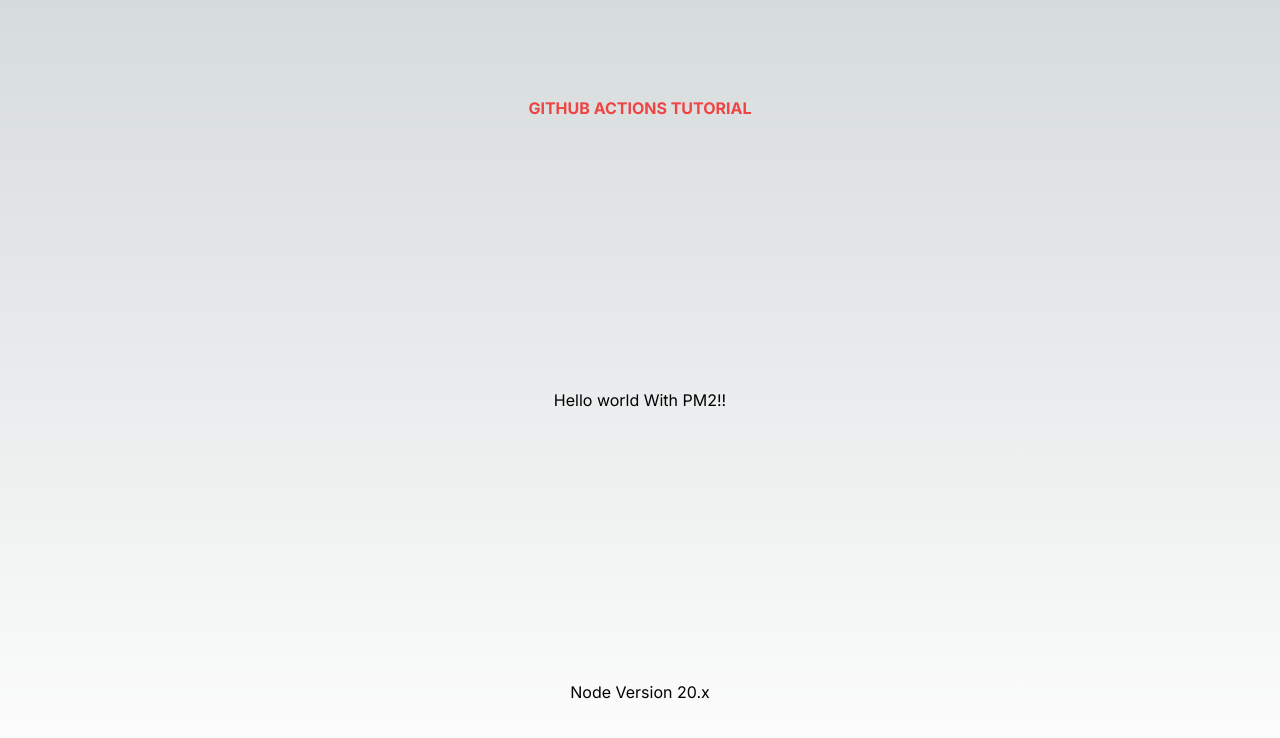
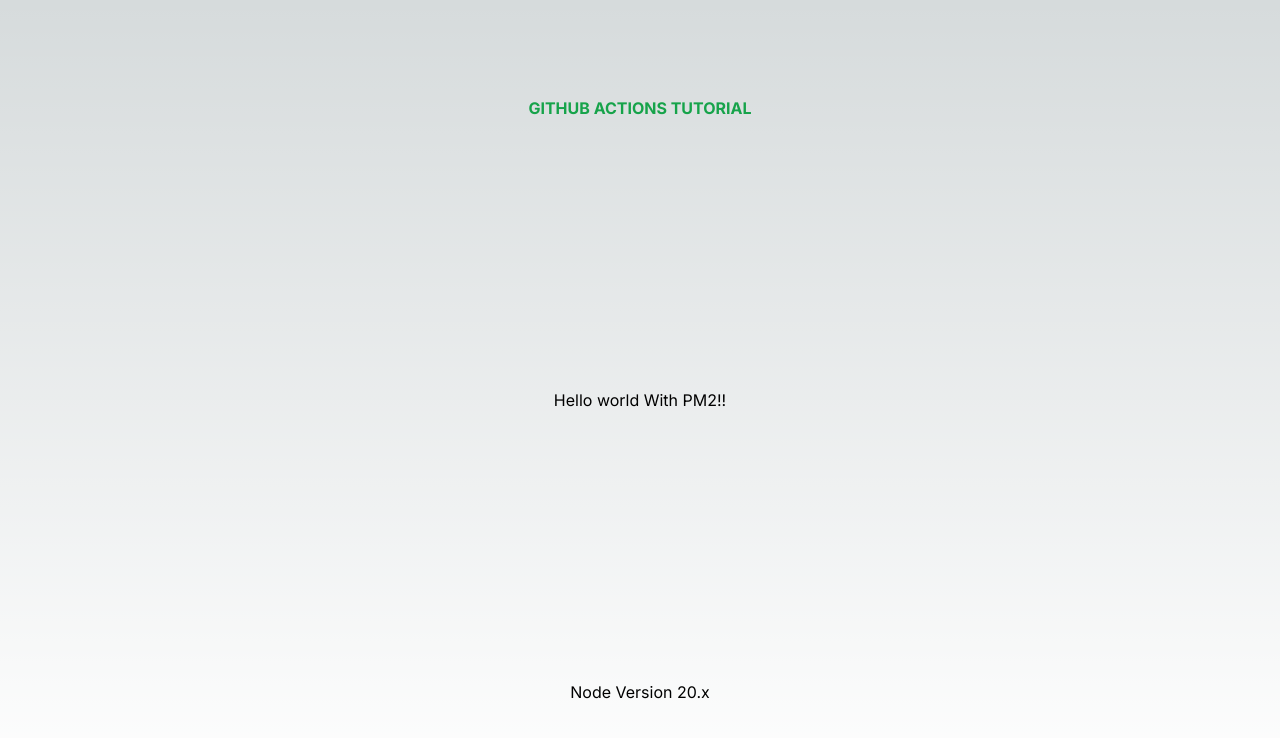
Before and after one commit to pacodinucci/github-actions-tutorial, a Next.js app: page / in a window 1280 px wide. Shown: the top 738 px of the page. Built offline with nearby package versions, Linux system fonts and the light colour scheme.

Commit message:
workflow node fix

```diff
--- a/app/page.tsx
+++ b/app/page.tsx
@@ -3,7 +3,7 @@
 export default function Home() {
   return (
     <main className="flex min-h-screen flex-col items-center justify-between p-24">
-      <h1 className="font-bold text-red-500">GITHUB ACTIONS TUTORIAL</h1>
+      <h1 className="font-bold text-green-600">GITHUB ACTIONS TUTORIAL</h1>
       <h2>Hello world With PM2!!</h2>
       <h3>Node Version 20.x</h3>
     </main>
```
